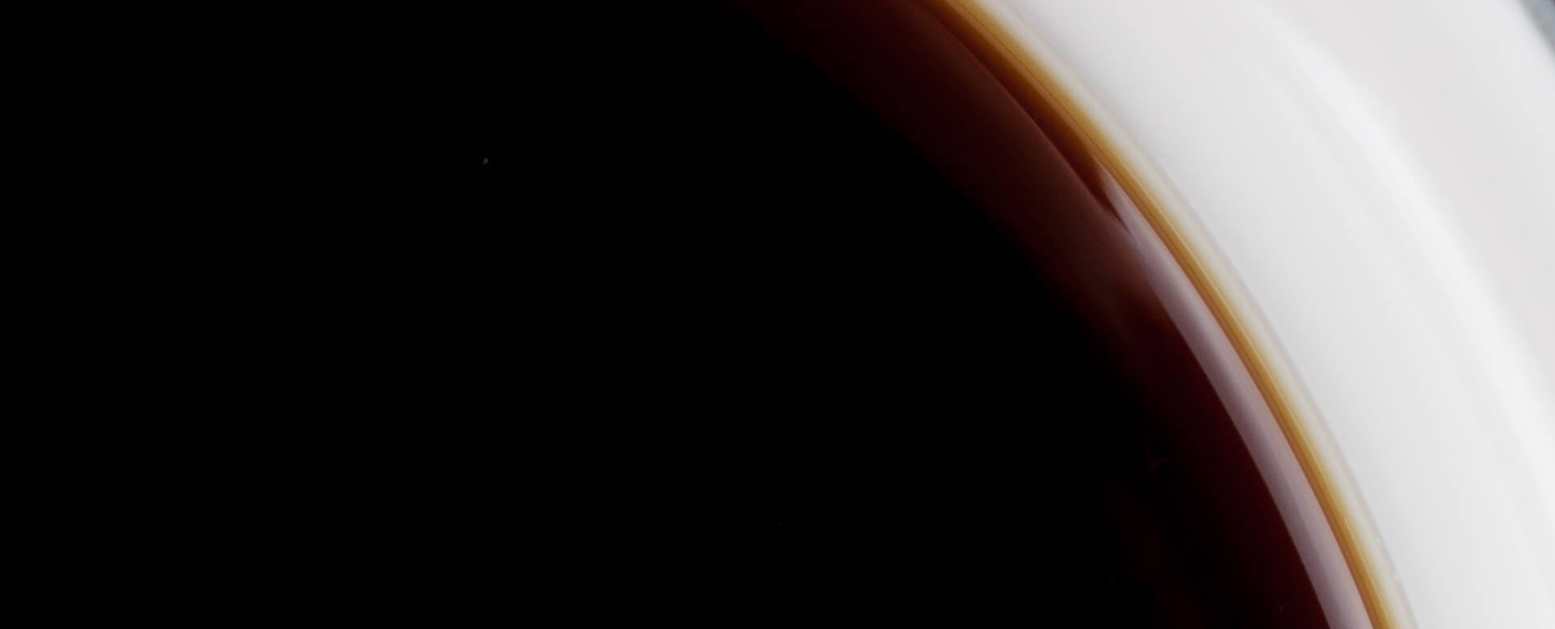
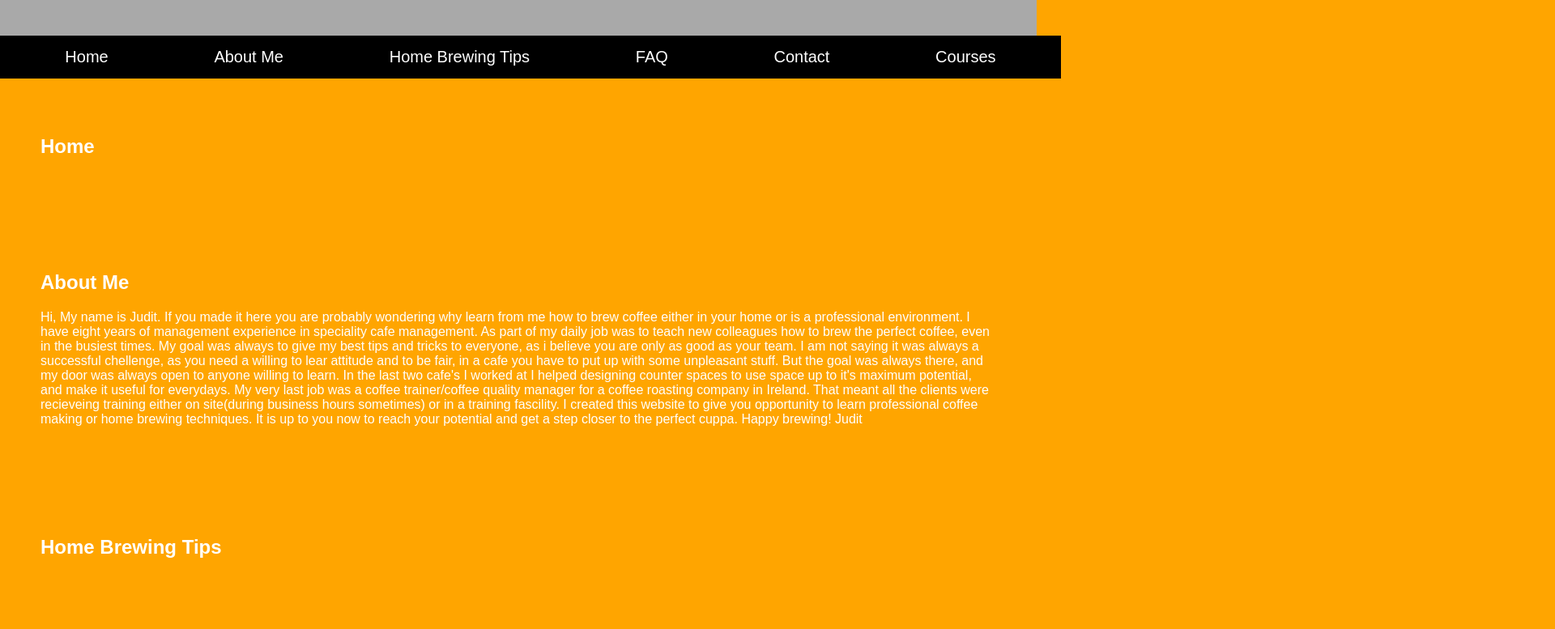
Before and after one commit to szelezsan/juditscoffeeden, a plain HTML site: page index.html in a window 1280 px wide. Shown: the part 136-913 px from the top of the page at 81% size, 1920 px wide, since content can reach past the window. Drawn offline with Linux system fonts and the light colour scheme; files that its build step writes are made by us from their sources.

Commit message:
changed nav bar position

```diff
--- a/assets/styles.css
+++ b/assets/styles.css
@@ -11,7 +11,7 @@ nav {
     justify-content: space-around;
     background: black;
     padding: 15px;
-    position: fixed;
+    position: top;
     width: 100%;
     z-index: 1000;
 }
--- a/index.html
+++ b/index.html
@@ -5,11 +5,13 @@
     <meta charset="UTF-8">
     <meta name="viewport" content="width=device-width, initial-scale=1.0">
     <title>Judit’s Coffee Den</title>
+    <link  rel="stylesheet" href="styles.css">
     <style>
         body {
             margin: 0;
             font-family: Arial, sans-serif;
-            background: url(../juditscoffeeden/assets/images/ca\ acme\ cup.jpg) no-repeat center center fixed;
+            background-image: url(../juditscoffeeden/assets/images/untitled-1030407-Edit-2.jpg) no-repeat center center fixed;
+            background: orange;
             background-size: cover;
             color: white;
         }
@@ -17,6 +19,7 @@
         header {
             text-align: center;
             padding: 50px;
+            background: darkgrey;
         }
 
         nav {
@@ -24,7 +27,7 @@
             justify-content: space-around;
             background: black;
             padding: 15px;
-            position: fixed;
+            position: top;
             width: 100%;
             z-index: 1000;
         }
@@ -51,7 +54,6 @@
 <body>
     <header>
         <h1>Judit’s Coffee Den</h1>
-        <div id="acmecup"><img src="../juditscoffeeden/assets/images/ca acme cup.jpg" alt="Grey ACME coffee cup with filter coffe in it."></div>
     </header>
 
     <nav>
@@ -70,7 +72,7 @@
 
     <section id="about">
         <h2>About Me</h2>
-       Hi,
+        <p>Hi,
 
        My name is Judit. If you made it here you are probably wondering why learn from me how to brew coffee either in your home or is a professional environment.
 
@@ -89,6 +91,7 @@
        Happy brewing!
 
        Judit
+       </p>
     </section>
 
     <section id="tips">
```
